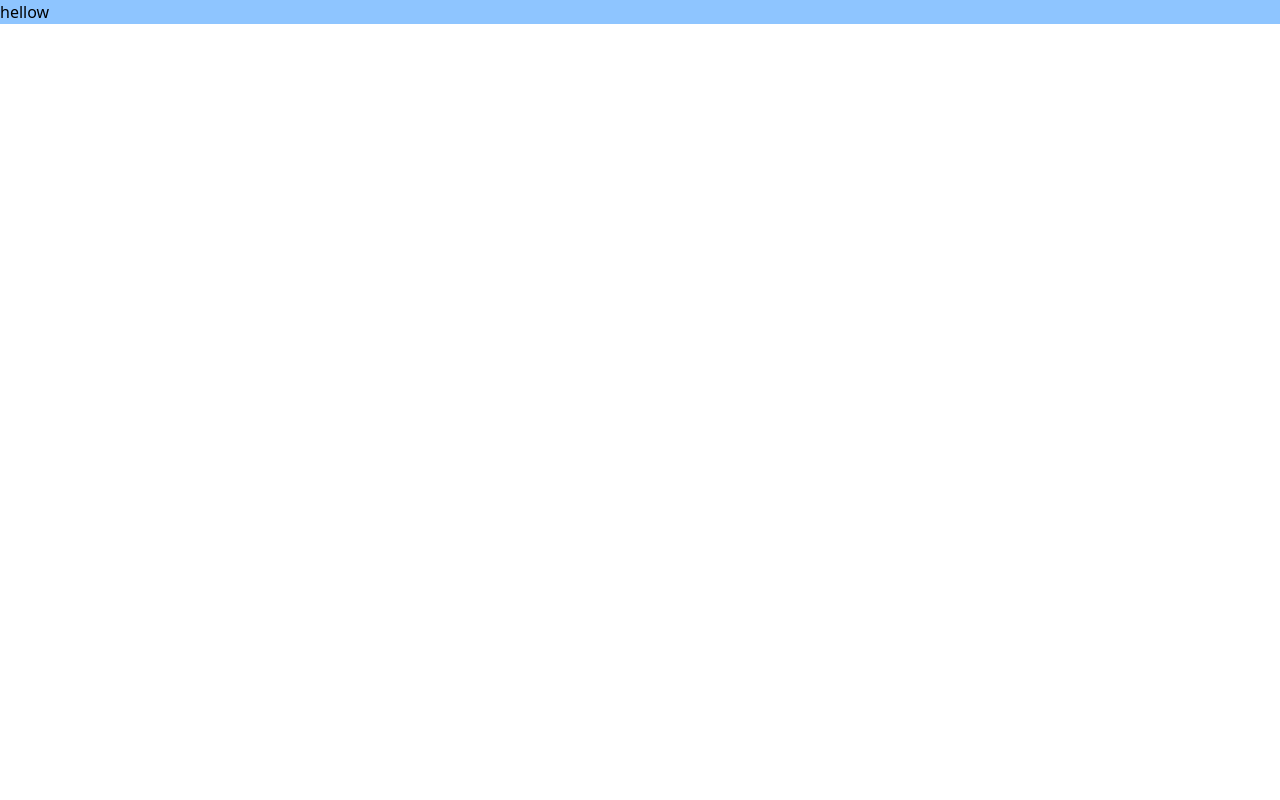
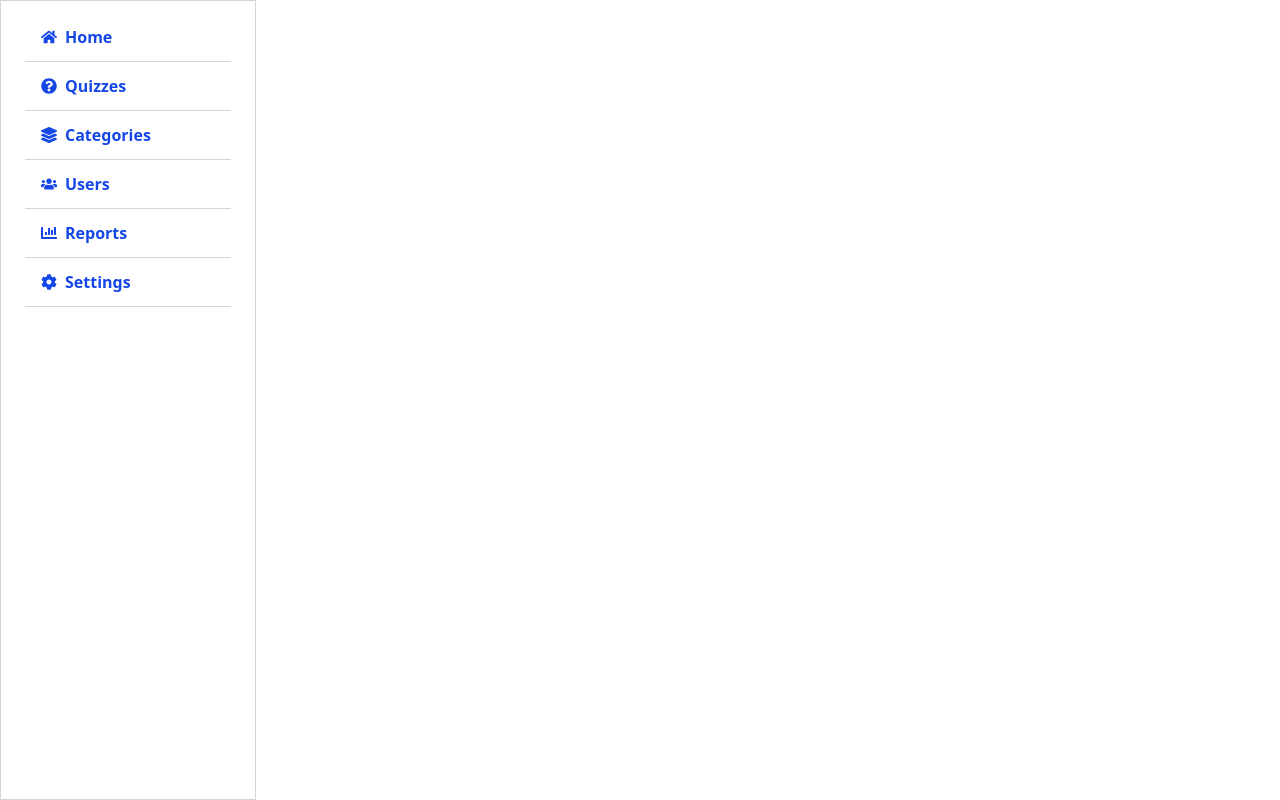
Before and after one commit to matihullahIT/quizera, a React (Vite) app: page / in a window 1280 px wide. Built offline with nearby package versions, Linux system fonts and the light colour scheme.

Commit message:
boiler plate

```diff
--- a/package.json
+++ b/package.json
@@ -13,6 +13,8 @@
     "@tailwindcss/vite": "^4.1.1",
     "react": "^19.0.0",
     "react-dom": "^19.0.0",
+    "react-favicon": "^2.0.7",
+    "react-icons": "^5.5.0",
     "react-router-dom": "^7.4.1"
   },
   "devDependencies": {
--- a/src/App.tsx
+++ b/src/App.tsx
@@ -1,12 +1,10 @@
 import './App.css'
-
+import Navbar from './components/Navbar'
 function App() {
 
   return (
     <>
-      <h1 className='text-bold bg-blue-300'>
-        hellow
-      </h1>
+    <Navbar/>
     </>
   )
 }
--- /dev/null
+++ b/src/components/Navbar.tsx
@@ -0,0 +1,19 @@
+import { Navbar as navItems } from "../constants"; // Renaming import to avoid conflict
+
+const Navbar = () => {
+  return (
+    <div className="bg-white h-full fixed text-blue-700 font-semibold border border-gray-300 px-6 py-3 w-64 overflow-y-auto">
+      {navItems.map((item, index) => (
+        <div
+          className="border-b border-gray-300 px-4 py-3 transition-all hover:bg-blue-700 hover:text-white cursor-pointer flex items-center gap-2"
+          key={index}
+        >
+          {item.icon}
+          <span>{item.label}</span>
+        </div>
+      ))}
+    </div>
+  );
+};
+
+export default Navbar;
--- /dev/null
+++ b/src/constants/index.js
@@ -0,0 +1,34 @@
+import { FaHome, FaQuestionCircle, FaUsers, FaChartBar, FaCog, FaLayerGroup } from "react-icons/fa";
+
+export const Navbar = [
+  {
+    label: "Home",
+    link: "/",
+    icon: <FaHome />,
+  },
+  {
+    label: "Quizzes",
+    link: "/quizzes",
+    icon: <FaQuestionCircle />,
+  },
+  {
+    label: "Categories",
+    link: "/categories",
+    icon: <FaLayerGroup />,
+  },
+  {
+    label: "Users",
+    link: "/users",
+    icon: <FaUsers />,
+  },
+  {
+    label: "Reports",
+    link: "/reports",
+    icon: <FaChartBar />,
+  },
+  {
+    label: "Settings",
+    link: "/settings",
+    icon: <FaCog />,
+  },
+];
```
Also changed, not shown: src/pages/Login.tsx (added), 1 other file (tests, documents, lock files or other folders).
